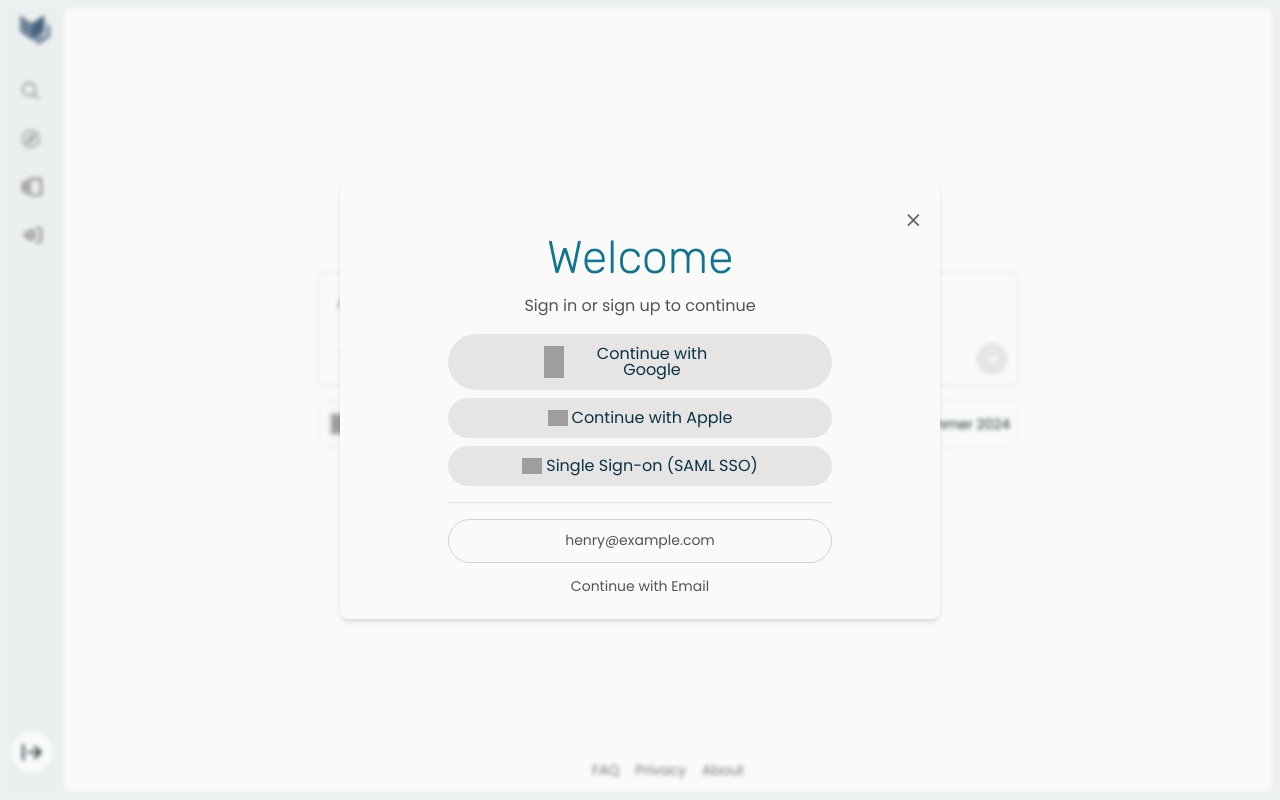
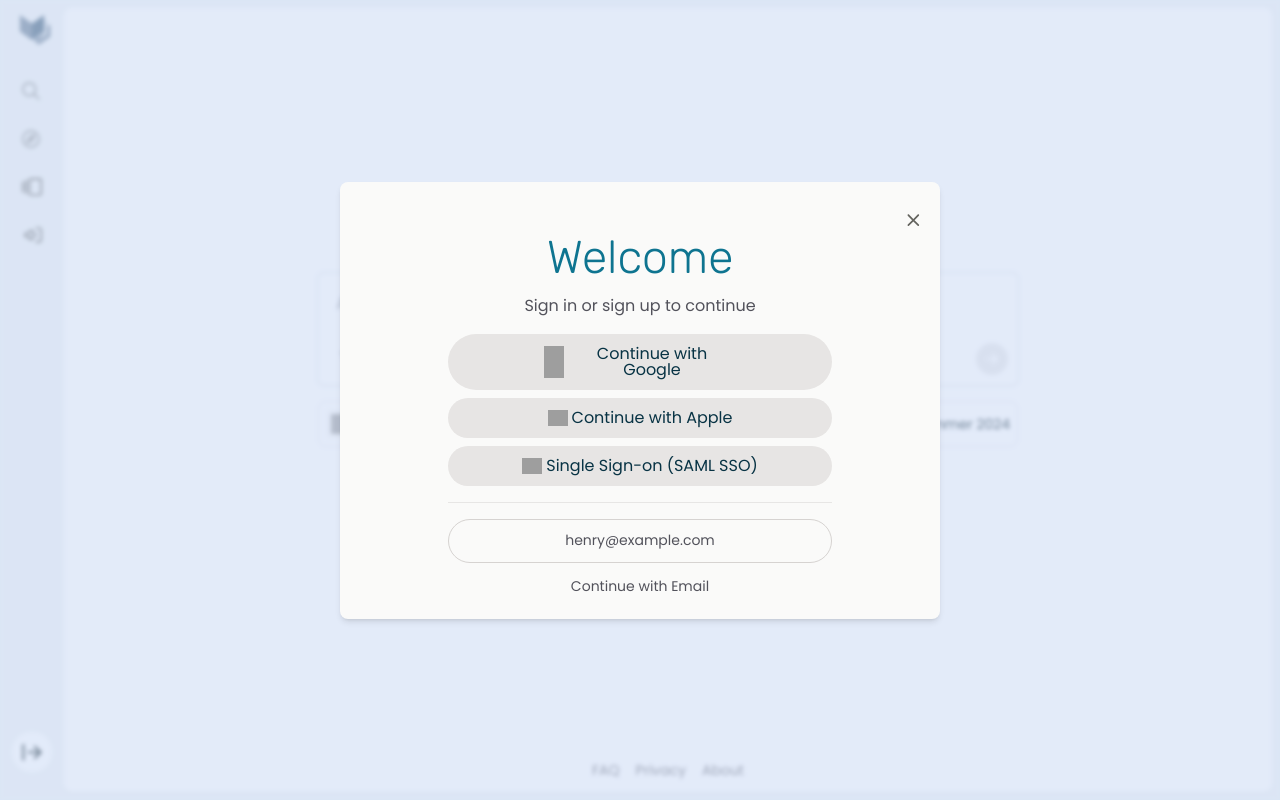
Before and after one commit to hugoLex/NomosUI, a Next.js app: page /app in a window 1280 px wide. Both pictures are taken after a click on the button 32 px from the left and 234 px from the top of the page. Built offline with nearby package versions, Linux system fonts and the light colour scheme; grey boxes are pictures that could not be loaded.

Commit message:
modal background color

```diff
--- a/src/components/ui/Modal.tsx
+++ b/src/components/ui/Modal.tsx
@@ -20,9 +20,9 @@ const Modal = ({
             show
               ? 'visible ease-out duration-300  opacity-100 delay-100'
               : 'invisible ease-in duration-200 opacity-0'
-          } transition-opacity`}
+          } transition-opacity bg-[#ccdcf9]/50`}
           style={{
-            backgroundColor: 'rgba(#ccdcf9, 0.5)',
+            // backgroundColor: 'rgba(#ccdcf9, 0.5)',
             backdropFilter:
               'blur(2px) brightness(100%) saturate(50%) contrast(100%)',
           }}></div>
```
